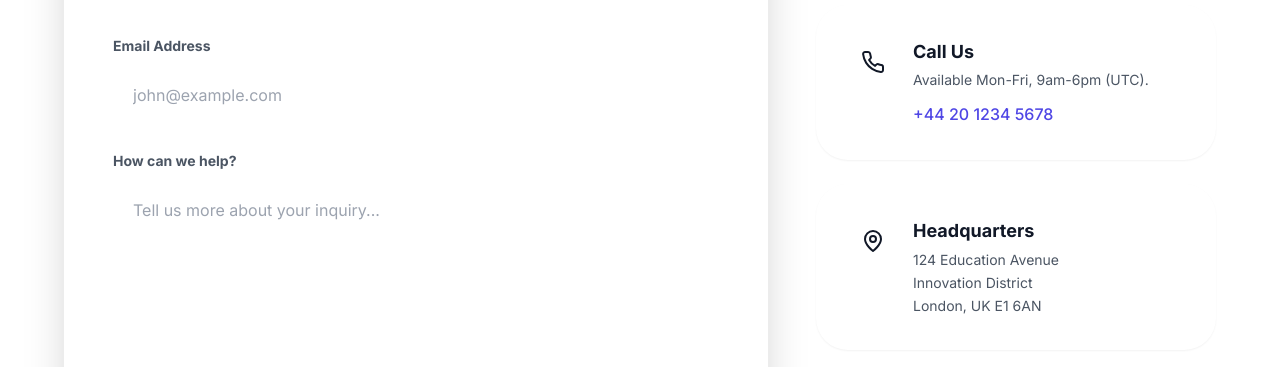
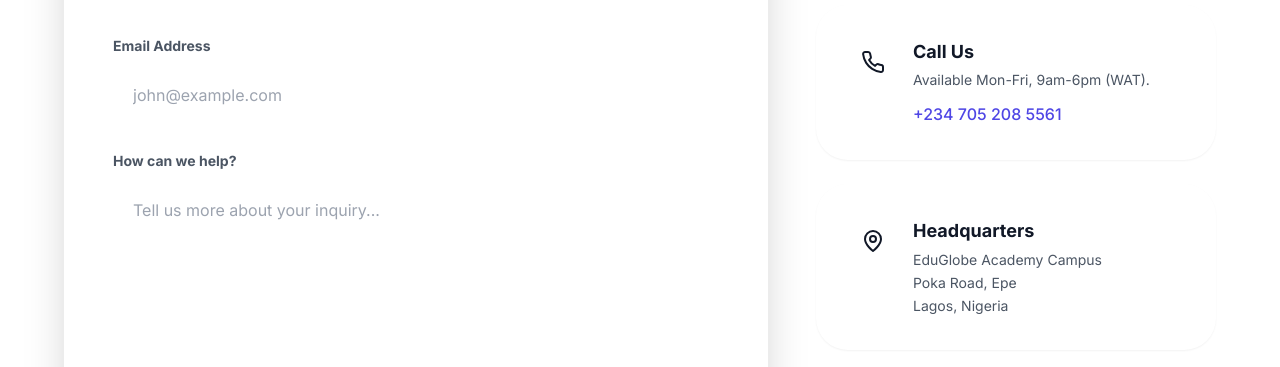
Before and after one commit to divcipher101-tech/eduglobe-academy, a Next.js app: page /contact in a window 1280 px wide. Shown: the part 557-924 px from the top of the page. Built offline with nearby package versions, Linux system fonts and the light colour scheme; no server answers.

Commit message:
fix: update server action binding and contact address details

```diff
--- a/src/app/(marketing)/contact/page.tsx
+++ b/src/app/(marketing)/contact/page.tsx
@@ -67,8 +67,8 @@ export default function ContactPage() {
               </div>
               <div>
                 <h4 className="font-bold text-text-primary text-lg mb-1">Call Us</h4>
-                <p className="text-text-secondary text-sm mb-3">Available Mon-Fri, 9am-6pm (UTC).</p>
-                <a href="tel:+442012345678" className="font-medium text-primary-600 hover:text-primary-700">+44 20 1234 5678</a>
+                <p className="text-text-secondary text-sm mb-3">Available Mon-Fri, 9am-6pm (WAT).</p>
+                <a href="tel:+2347052085561" className="font-medium text-primary-600 hover:text-primary-700">+234 705 208 5561</a>
               </div>
             </div>
 
@@ -79,9 +79,9 @@ export default function ContactPage() {
               <div>
                 <h4 className="font-bold text-text-primary text-lg mb-1">Headquarters</h4>
                 <p className="text-text-secondary text-sm leading-relaxed">
-                  124 Education Avenue<br/>
-                  Innovation District<br/>
-                  London, UK E1 6AN
+                  EduGlobe Academy Campus<br/>
+                  Poka Road, Epe<br/>
+                  Lagos, Nigeria
                 </p>
               </div>
             </div>
--- a/src/app/(marketing)/courses/[courseId]/page.tsx
+++ b/src/app/(marketing)/courses/[courseId]/page.tsx
@@ -110,15 +110,12 @@ export default async function CourseDetails({ params }: { params: { courseId: st
               </div>
 
               {isEnrolled ? (
-                <Link href="/student/courses" className="w-full btn btn-primary flex justify-center mb-4">
-                  Go to Course
+                <Link href="/student/courses" className="w-full btn btn-primary flex justify-center items-center py-4 rounded-2xl shadow-xl shadow-primary-500/20 mb-4 font-bold text-lg hover:-translate-y-1 transition-all">
+                  Go to Course Dashboard
                 </Link>
               ) : (
-                <form action={async () => {
-                  "use server";
-                  await enrollInCourse(course.id);
-                }}>
-                  <button type="submit" className="w-full btn btn-primary flex justify-center mb-4 text-lg">
+                <form action={enrollInCourse.bind(null, course.id)}>
+                  <button type="submit" className="w-full btn btn-primary flex justify-center items-center py-4 rounded-2xl shadow-xl shadow-primary-500/20 mb-4 font-bold text-lg hover:-translate-y-1 transition-all">
                     Enroll Now
                   </button>
                 </form>
```
